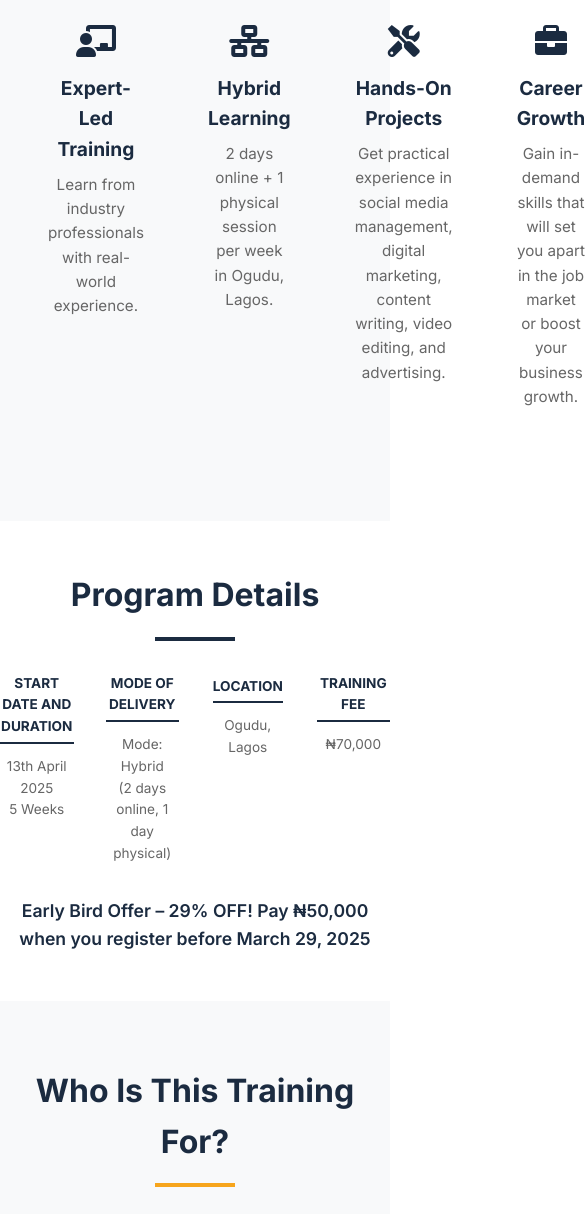
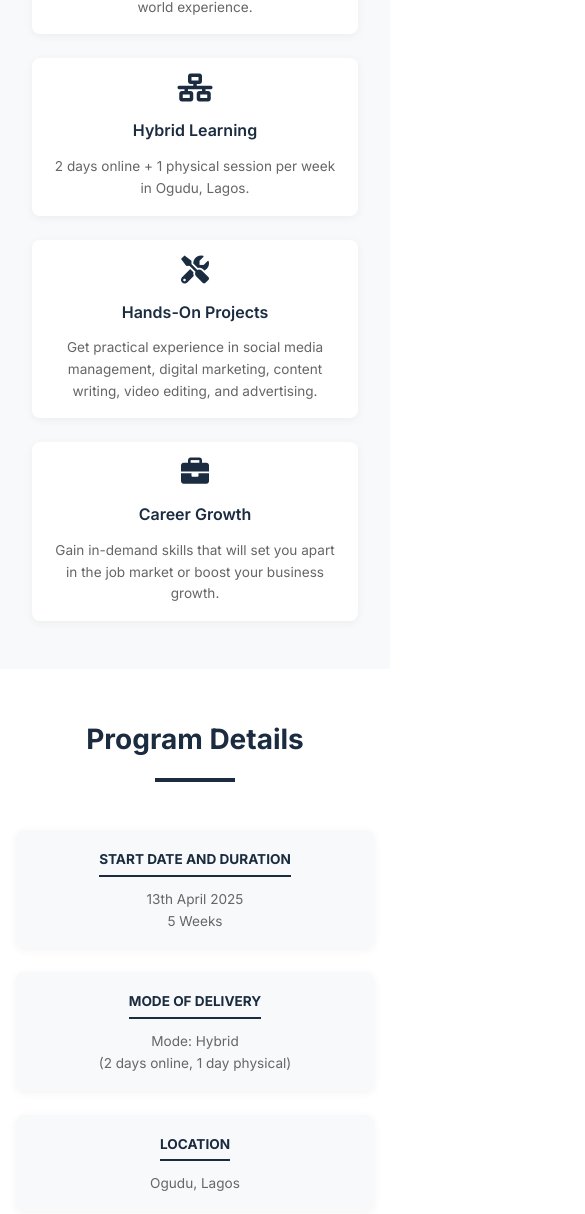
Before and after one commit to Emmanuel-Okpiaifo/designu, a plain HTML site: page tech-school.html in a window 390 px wide. Shown: the part 1684-2898 px from the top of the page, 585 px wide, since content can reach past the window. Drawn offline with Linux system fonts and the light colour scheme.

Commit message:
Update responsiveness

```diff
--- a/css/style.css
+++ b/css/style.css
@@ -1276,18 +1276,18 @@ body {
 
     .hero-content {
         padding: 0 1rem;
-        text-align: center;
+        text-align: left;
     }
 
     .hero h1::before {
-        left: 50%;
-        transform: translateX(-50%);
+        left: 0;
+        transform: none;
     }
 
     .cta-buttons {
         flex-direction: column;
         gap: 1rem;
-        align-items: stretch;
+        align-items: flex-start;
     }
 
     .features-grid {
@@ -2134,9 +2134,8 @@ body {
 
 .programs-grid {
     display: grid;
-    grid-template-columns: repeat(3, 1fr);
-    gap: 2rem;
-    margin-top: 2rem;
+    grid-template-columns: 1fr;
+    gap: 1.5rem;
 }
 
 .program-card {
@@ -2461,12 +2460,12 @@ body {
 /* Program Details section */
 .program-details {
     background-color: white;
-    padding: 4rem 2rem;
+    padding: 6rem 2rem;
     text-align: center;
 }
 
 .program-details h2 {
-    font-size: 2rem;
+    font-size: 2.5rem;
     color: #1B2B40;
     font-weight: 700;
     margin-bottom: 1rem;
@@ -2476,7 +2475,7 @@ body {
     width: 80px;
     height: 4px;
     background: #1B2B40;
-    margin: 0 auto 2rem;
+    margin: 0 auto 3rem;
 }
 
 .details-grid {
@@ -2487,44 +2486,135 @@ body {
     margin: 0 auto;
 }
 
+.detail-item {
+    background: #F8F9FA;
+    padding: 1.5rem;
+    border-radius: 8px;
+    box-shadow: 0 2px 10px rgba(0, 0, 0, 0.05);
+    transition: all 0.3s ease;
+}
+
+.detail-item:hover {
+    transform: translateY(-5px);
+    box-shadow: 0 10px 20px rgba(0, 0, 0, 0.1);
+}
+
 .detail-item h3 {
-    font-size: 1rem;
+    font-size: 1.1rem;
     color: #1B2B40;
     font-weight: 600;
-    margin-bottom: 0.5rem;
+    margin-bottom: 0.75rem;
 }
 
 .detail-item p {
     font-size: 0.95rem;
     color: #666666;
     line-height: 1.6;
+    margin: 0;
 }
 
 .early-bird-offer {
     font-size: 1.1rem;
     color: #1B2B40;
     font-weight: 600;
-    margin-top: 2rem;
+    margin-top: 3rem;
+    padding: 1.5rem;
+    background: #F8F9FA;
+    border-radius: 8px;
+    max-width: 800px;
+    margin-left: auto;
+    margin-right: auto;
+}
+
+@media (max-width: 1024px) {
+    .details-grid {
+        grid-template-columns: repeat(2, 1fr);
+        gap: 1.5rem;
+        padding: 0 1rem;
+    }
+}
+
+@media (max-width: 768px) {
+    .program-details {
+        padding: 4rem 1.5rem;
+    }
+
+    .program-details h2 {
+        font-size: 2rem;
+    }
+
+    .details-grid {
+        grid-template-columns: 1fr;
+        max-width: 500px;
+        margin: 0 auto;
+    }
+
+    .detail-item {
+        padding: 1.25rem;
+    }
+
+    .detail-item h3 {
+        font-size: 1rem;
+    }
+
+    .detail-item p {
+        font-size: 0.9rem;
+    }
+
+    .early-bird-offer {
+        font-size: 1rem;
+        padding: 1.25rem;
+        margin: 2rem 1rem 0;
+    }
+}
+
+@media (max-width: 480px) {
+    .program-details {
+        padding: 3rem 1rem;
+    }
+
+    .program-details h2 {
+        font-size: 1.75rem;
+    }
+
+    .detail-item {
+        padding: 1rem;
+    }
+
+    .detail-item h3 {
+        font-size: 0.95rem;
+    }
+
+    .detail-item p {
+        font-size: 0.85rem;
+    }
+
+    .early-bird-offer {
+        font-size: 0.9rem;
+        padding: 1rem;
+        margin: 1.5rem 0.5rem 0;
+    }
 }
 
 .training-for {
     background-color: #F8F9FA;
-    padding: 4rem 2rem;
+    padding: 6rem 2rem;
     text-align: center;
 }
 
 .training-for h2 {
-    font-size: 2rem;
+    font-size: 2.5rem;
     color: #1B2B40;
     font-weight: 700;
     margin-bottom: 1rem;
+    position: relative;
 }
 
 .training-for .divider {
     width: 80px;
     height: 4px;
     background: #F7A51C;
-    margin: 0 auto 2rem;
+    margin: 0 auto 3rem;
 }
 
 .training-grid {
@@ -2537,6 +2627,16 @@ body {
 
 .training-item {
     text-align: center;
+    padding: 1.5rem;
+    background: white;
+    border-radius: 8px;
+    box-shadow: 0 2px 10px rgba(0, 0, 0, 0.05);
+    transition: all 0.3s ease;
+}
+
+.training-item:hover {
+    transform: translateY(-5px);
+    box-shadow: 0 10px 20px rgba(0, 0, 0, 0.1);
 }
 
 .training-item i {
@@ -2549,6 +2649,61 @@ body {
     font-size: 0.95rem;
     color: #666666;
     line-height: 1.6;
+    margin: 0;
+}
+
+@media (max-width: 1024px) {
+    .training-grid {
+        grid-template-columns: repeat(2, 1fr);
+        gap: 1.5rem;
+        padding: 0 1rem;
+    }
+}
+
+@media (max-width: 768px) {
+    .training-for {
+        padding: 4rem 1rem;
+    }
+
+    .training-for h2 {
+        font-size: 2rem;
+    }
+
+    .training-grid {
+        grid-template-columns: 1fr;
+        max-width: 500px;
+        margin: 0 auto;
+    }
+
+    .training-item {
+        padding: 1.25rem;
+    }
+
+    .training-item p {
+        font-size: 0.9rem;
+    }
+}
+
+@media (max-width: 480px) {
+    .training-for {
+        padding: 3rem 1rem;
+    }
+
+    .training-for h2 {
+        font-size: 1.75rem;
+    }
+
+    .training-item {
+        padding: 1rem;
+    }
+
+    .training-item i {
+        font-size: 1.75rem;
+    }
+
+    .training-item p {
+        font-size: 0.85rem;
+    }
 }
 
 .program-details-container {
@@ -3105,9 +3260,9 @@ body {
 }
 
 .tech-features {
-    padding: 6rem 2rem; /* Add padding for spacing */
-    background: var(--light-background); /* Light background color */
-    text-align: center; /* Center the text */
+    padding: 6rem 2rem;
+    background: var(--light-background);
+    text-align: center;
 }
 
 .tech-features h2 {
@@ -3131,7 +3286,7 @@ body {
 
 .tech-features-grid {
     display: grid;
-    grid-template-columns: repeat(4, 1fr); /* Ensure 4 items in a row */
+    grid-template-columns: repeat(4, 1fr);
     gap: 2rem;
     max-width: 1200px;
     margin: 0 auto;
@@ -3139,7 +3294,16 @@ body {
 
 .tech-feature-item {
     text-align: center;
-    padding: 1rem;
+    padding: 1.5rem;
+    background: white;
+    border-radius: 8px;
+    box-shadow: 0 2px 10px rgba(0, 0, 0, 0.05);
+    transition: all 0.3s ease;
+}
+
+.tech-feature-item:hover {
+    transform: translateY(-5px);
+    box-shadow: 0 10px 20px rgba(0, 0, 0, 0.1);
 }
 
 .tech-feature-item i {
@@ -3151,13 +3315,77 @@ body {
 .tech-feature-item h3 {
     font-size: 1.2rem;
     color: #1B2B40;
-    margin-bottom: 0.5rem;
+    margin-bottom: 0.75rem;
+    font-weight: 600;
 }
 
 .tech-feature-item p {
     font-size: 0.95rem;
     color: #666666;
     line-height: 1.6;
+    margin: 0;
+}
+
+@media (max-width: 1024px) {
+    .tech-features-grid {
+        grid-template-columns: repeat(2, 1fr);
+        gap: 1.5rem;
+        padding: 0 1rem;
+    }
+}
+
+@media (max-width: 768px) {
+    .tech-features {
+        padding: 4rem 1rem;
+    }
+
+    .tech-features h2 {
+        font-size: 2rem;
+    }
+
+    .tech-features-grid {
+        grid-template-columns: 1fr;
+        max-width: 500px;
+        margin: 0 auto;
+    }
+
+    .tech-feature-item {
+        padding: 1.25rem;
+    }
+
+    .tech-feature-item h3 {
+        font-size: 1.1rem;
+    }
+
+    .tech-feature-item p {
+        font-size: 0.9rem;
+    }
+}
+
+@media (max-width: 480px) {
+    .tech-features {
+        padding: 3rem 1rem;
+    }
+
+    .tech-features h2 {
+        font-size: 1.75rem;
+    }
+
+    .tech-feature-item {
+        padding: 1rem;
+    }
+
+    .tech-feature-item i {
+        font-size: 1.75rem;
+    }
+
+    .tech-feature-item h3 {
+        font-size: 1rem;
+    }
+
+    .tech-feature-item p {
+        font-size: 0.85rem;
+    }
 }
 
 /* Register Today section */
```
